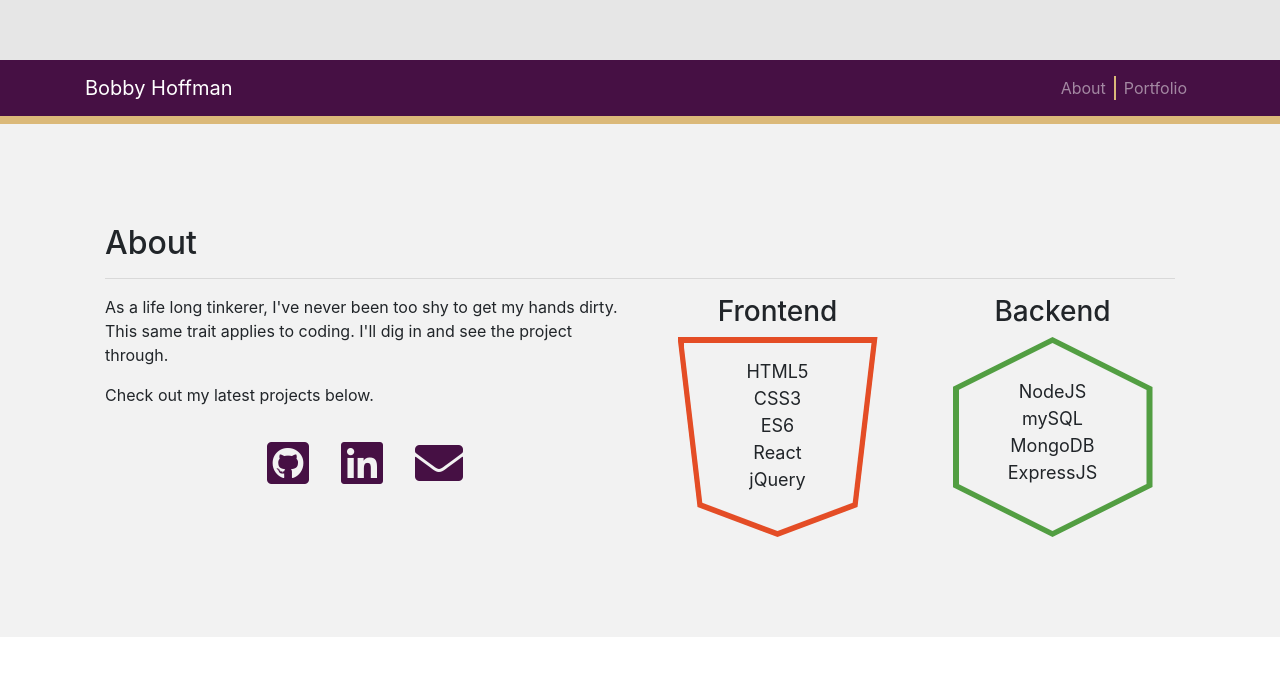
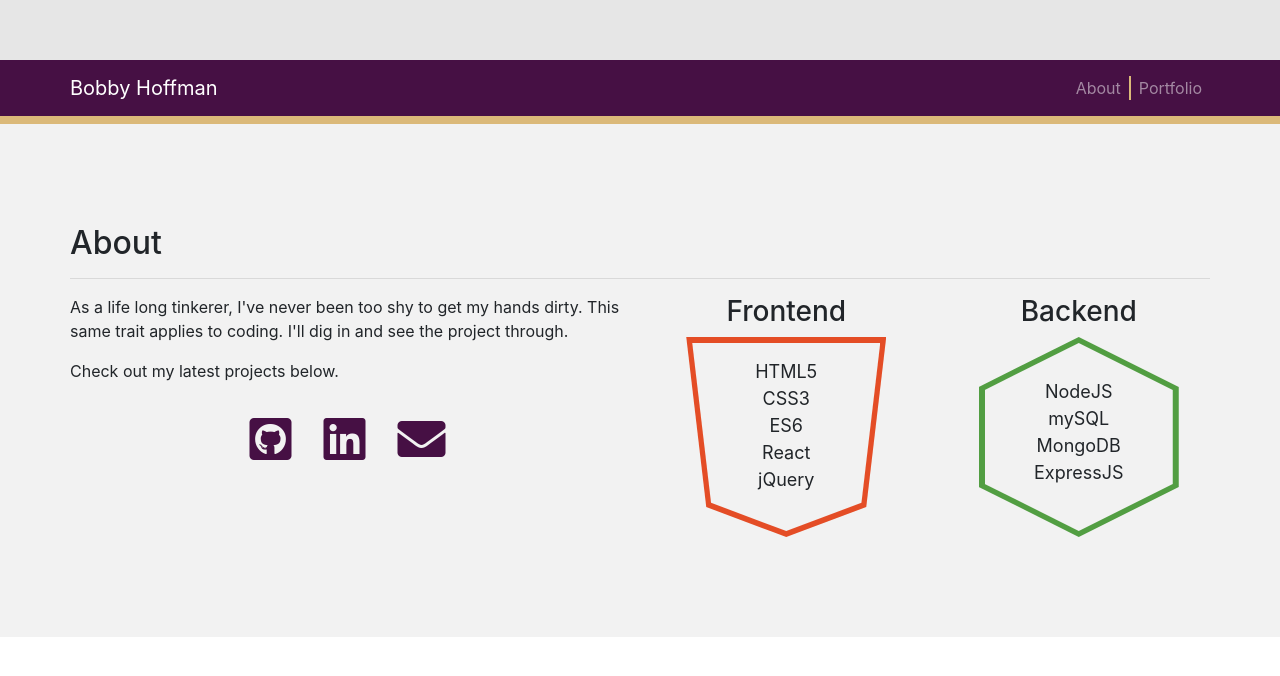
Before and after one commit to rhoffman103/mern-react-portfolio, a React (Create React App) app in the folder client/: page / in a window 1280 px wide. Shown: the part 740-1416 px from the top of the page. Built offline with nearby package versions, Linux system fonts and the light colour scheme; no server answers.

Commit message:
container alignment

```diff
--- a/client/src/Components/About/About.js
+++ b/client/src/Components/About/About.js
@@ -8,9 +8,8 @@ import './about.css';
 
 const About = () => (
     <section className="calus-platinum-tint-bg ptb-100" id="about-me">
-        <Container>
-            <div className="wrapper">
-                <div className="about-me">
+        <Container className='pl-0 pr-0'>
+            {/* <div className="wrapper"> */}
                 <h2 className=" text-center text-md-left" >About</h2>
                 <hr />
 
@@ -26,8 +25,7 @@ const About = () => (
                         <Skills />
                     </Col>
                 </Row>
-                </div>
-            </div>
+            {/* </div> */}
         </Container>
     </section>
 );
--- a/client/src/Components/Nav/MyNav.js
+++ b/client/src/Components/Nav/MyNav.js
@@ -7,7 +7,7 @@ import './nav.css';
 const MyNav = ({ homePage }) => (
     <header className="sticky-top">
         <Navbar className="calus-purple-bg nav-border-gold navbar-dark" expand="md">
-            <div className="container">
+            <div className="container pl-0 pr-0">
                 <Navbar.Brand href="/">Bobby Hoffman</Navbar.Brand>
                 <Navbar.Toggle aria-controls="basic-navbar-nav" />
                 <Navbar.Collapse id="basic-navbar-nav" className="justify-content-end">
```
Lines whose indentation alone changed are shown as unchanged.
